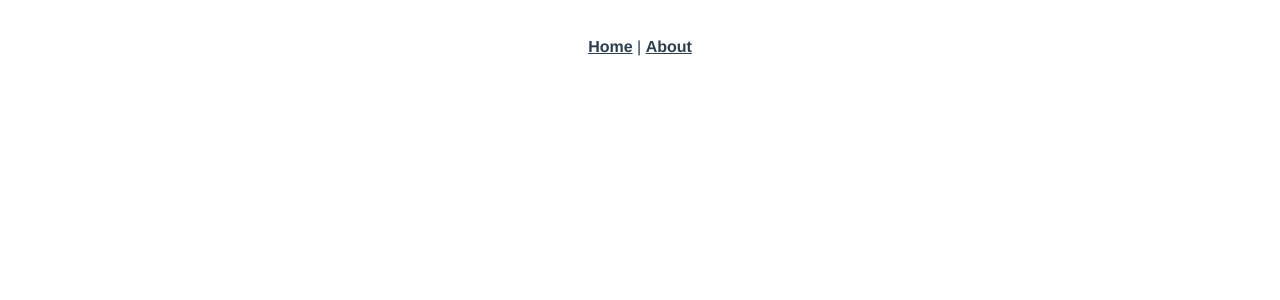
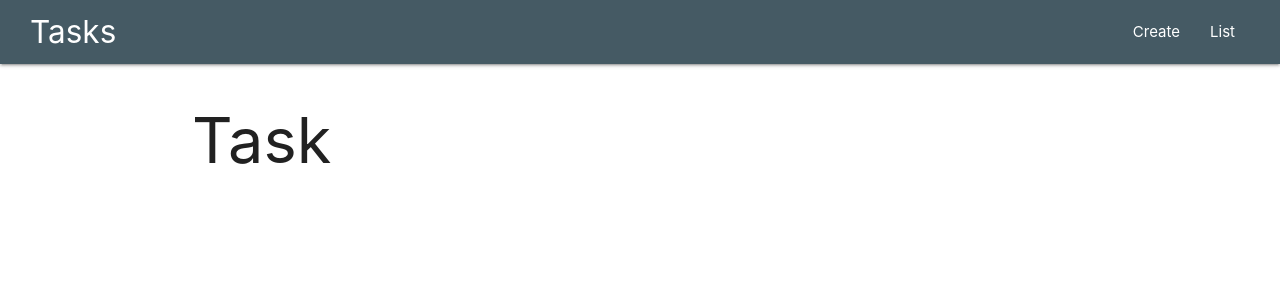
Before and after one commit to MordoJP/interview-test, a Vue app: page /task/1 in a window 1280 px wide. Shown: the top 300 px of the page. Built offline with nearby package versions, Linux system fonts and the light colour scheme.

Commit message:
created basic layout

```diff
--- a/package.json
+++ b/package.json
@@ -8,6 +8,7 @@
   },
   "dependencies": {
     "core-js": "^3.6.5",
+    "materialize-css": "^1.0.0-rc.2",
     "register-service-worker": "^1.7.1",
     "vue": "^2.6.11",
     "vue-router": "^3.2.0",
--- a/src/App.vue
+++ b/src/App.vue
@@ -1,32 +1,19 @@
 <template>
   <div id="app">
-    <div id="nav">
-      <router-link to="/">Home</router-link> |
-      <router-link to="/about">About</router-link>
+    <Navbar></Navbar>
+    <div class="container">
+      <router-view />
     </div>
-    <router-view/>
   </div>
 </template>
 
+<script>
+import Navbar from "@/components/Navbar"
+export default {
+  components: {Navbar}
+}
+</script>
+
 <style lang="scss">
-#app {
-  font-family: Avenir, Helvetica, Arial, sans-serif;
-  -webkit-font-smoothing: antialiased;
-  -moz-osx-font-smoothing: grayscale;
-  text-align: center;
-  color: #2c3e50;
-}
-
-#nav {
-  padding: 30px;
-
-  a {
-    font-weight: bold;
-    color: #2c3e50;
-
-    &.router-link-exact-active {
-      color: #42b983;
-    }
-  }
-}
+@import "~materialize-css/dist/css/materialize.min.css";
 </style>
--- a/src/components/HelloWorld.vue
+++ /dev/null
@@ -1,60 +0,0 @@
-<template>
-  <div class="hello">
-    <h1>{{ msg }}</h1>
-    <p>
-      For a guide and recipes on how to configure / customize this project,<br>
-      check out the
-      <a href="https://cli.vuejs.org" target="_blank" rel="noopener">vue-cli documentation</a>.
-    </p>
-    <h3>Installed CLI Plugins</h3>
-    <ul>
-      <li><a href="https://github.com/vuejs/vue-cli/tree/dev/packages/%40vue/cli-plugin-babel" target="_blank" rel="noopener">babel</a></li>
-      <li><a href="https://github.com/vuejs/vue-cli/tree/dev/packages/%40vue/cli-plugin-pwa" target="_blank" rel="noopener">pwa</a></li>
-      <li><a href="https://github.com/vuejs/vue-cli/tree/dev/packages/%40vue/cli-plugin-router" target="_blank" rel="noopener">router</a></li>
-      <li><a href="https://github.com/vuejs/vue-cli/tree/dev/packages/%40vue/cli-plugin-vuex" target="_blank" rel="noopener">vuex</a></li>
-    </ul>
-    <h3>Essential Links</h3>
-    <ul>
-      <li><a href="https://vuejs.org" target="_blank" rel="noopener">Core Docs</a></li>
-      <li><a href="https://forum.vuejs.org" target="_blank" rel="noopener">Forum</a></li>
-      <li><a href="https://chat.vuejs.org" target="_blank" rel="noopener">Community Chat</a></li>
-      <li><a href="https://twitter.com/vuejs" target="_blank" rel="noopener">Twitter</a></li>
-      <li><a href="https://news.vuejs.org" target="_blank" rel="noopener">News</a></li>
-    </ul>
-    <h3>Ecosystem</h3>
-    <ul>
-      <li><a href="https://router.vuejs.org" target="_blank" rel="noopener">vue-router</a></li>
-      <li><a href="https://vuex.vuejs.org" target="_blank" rel="noopener">vuex</a></li>
-      <li><a href="https://github.com/vuejs/vue-devtools#vue-devtools" target="_blank" rel="noopener">vue-devtools</a></li>
-      <li><a href="https://vue-loader.vuejs.org" target="_blank" rel="noopener">vue-loader</a></li>
-      <li><a href="https://github.com/vuejs/awesome-vue" target="_blank" rel="noopener">awesome-vue</a></li>
-    </ul>
-  </div>
-</template>
-
-<script>
-export default {
-  name: 'HelloWorld',
-  props: {
-    msg: String
-  }
-}
-</script>
-
-<!-- Add "scoped" attribute to limit CSS to this component only -->
-<style scoped lang="scss">
-h3 {
-  margin: 40px 0 0;
-}
-ul {
-  list-style-type: none;
-  padding: 0;
-}
-li {
-  display: inline-block;
-  margin: 0 10px;
-}
-a {
-  color: #42b983;
-}
-</style>
--- /dev/null
+++ b/src/components/Navbar.vue
@@ -0,0 +1,34 @@
+<template>
+  <nav class="blue-grey darken-2">
+    <div class="nav-wrapper">
+      <router-link to="/" class="brand-logo">Tasks</router-link>
+      <ul class="right hide-on-med-and-down">
+        <router-link
+            tag="li"
+            to="/"
+            exact
+            active-class="active"
+        >
+          <a href="#">Create</a>
+        </router-link>
+        <router-link
+            tag="li"
+            to="/list"
+            active-class="active"
+        >
+          <a href="#">List</a>
+        </router-link>
+      </ul>
+    </div>
+  </nav>
+</template>
+
+<script>
+export default {}
+</script>
+
+<style lang="scss" scoped>
+  nav {
+    padding: 0 2rem;
+  }
+</style>
--- a/src/main.js
+++ b/src/main.js
@@ -2,6 +2,7 @@ import Vue from 'vue'
 import App from './App.vue'
 import './registerServiceWorker'
 import router from './router'
+import 'materialize-css/dist/js/materialize.min'
 import store from './store'
 
 Vue.config.productionTip = false
--- a/src/router/index.js
+++ b/src/router/index.js
@@ -1,22 +1,26 @@
 import Vue from 'vue'
 import VueRouter from 'vue-router'
-import Home from '../views/Home.vue'
+import Create from '../views/Create.vue'
+import List from '../views/List.vue'
+import Task from '../views/Task.vue'
 
 Vue.use(VueRouter)
 
 const routes = [
   {
     path: '/',
-    name: 'Home',
-    component: Home
+    name: 'create',
+    component: Create
   },
   {
-    path: '/about',
-    name: 'About',
-    // route level code-splitting
-    // this generates a separate chunk (about.[hash].js) for this route
-    // which is lazy-loaded when the route is visited.
-    component: () => import(/* webpackChunkName: "about" */ '../views/About.vue')
+    path: '/list',
+    name: 'list',
+    component: List
+  },
+  {
+    path: '/task/:id',
+    name: 'task',
+    component: Task
   }
 ]
 
--- a/src/views/About.vue
+++ /dev/null
@@ -1,5 +0,0 @@
-<template>
-  <div class="about">
-    <h1>This is an about page</h1>
-  </div>
-</template>
--- /dev/null
+++ b/src/views/Create.vue
@@ -0,0 +1,15 @@
+<template>
+  <div>
+    <h1>Create</h1>
+  </div>
+</template>
+
+<script>
+
+export default {
+  name: 'Home',
+  components: {
+
+  }
+}
+</script>
--- a/src/views/Home.vue
+++ /dev/null
@@ -1,18 +0,0 @@
-<template>
-  <div class="home">
-    <img alt="Vue logo" src="../assets/logo.png">
-    <HelloWorld msg="Welcome to Your Vue.js App"/>
-  </div>
-</template>
-
-<script>
-// @ is an alias to /src
-import HelloWorld from '@/components/HelloWorld.vue'
-
-export default {
-  name: 'Home',
-  components: {
-    HelloWorld
-  }
-}
-</script>
--- /dev/null
+++ b/src/views/List.vue
@@ -0,0 +1,13 @@
+<template>
+  <div>
+    <h1>List</h1>
+  </div>
+</template>
+
+<script>
+export default {}
+</script>
+
+<style lang="scss" scoped>
+
+</style>
--- /dev/null
+++ b/src/views/Task.vue
@@ -0,0 +1,13 @@
+<template>
+  <div>
+    <h1>Task</h1>
+  </div>
+</template>
+
+<script>
+export default {}
+</script>
+
+<style lang="scss" scoped>
+
+</style>
```
Also changed, not shown: src/assets/logo.png (deleted), 1 other file (tests, documents, lock files or other folders).
